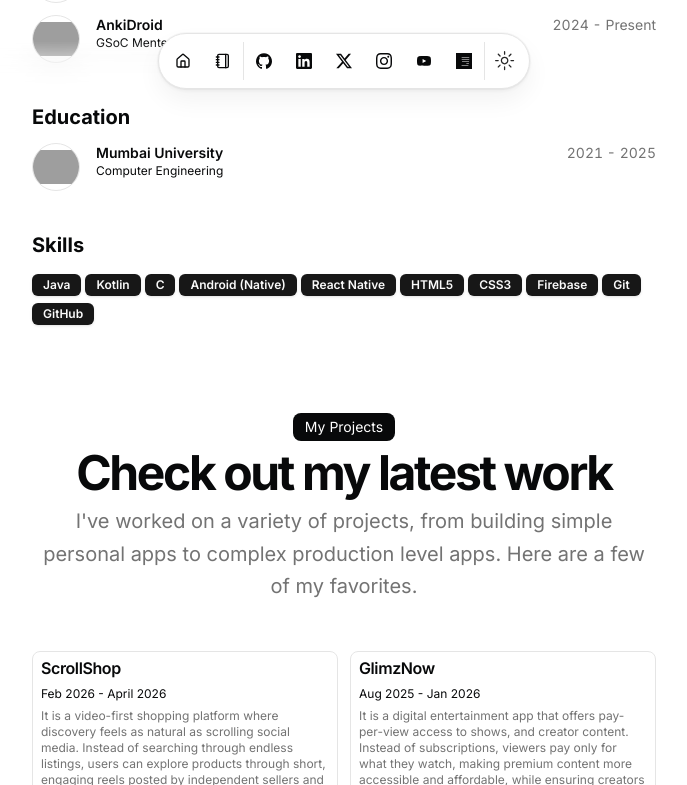
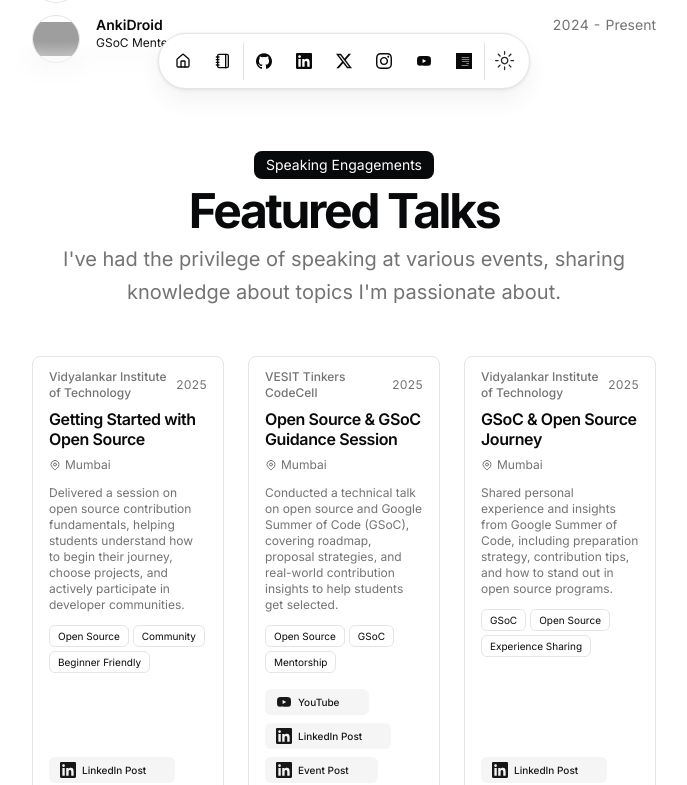
Before and after one commit to sanjaysargam/thesanjaysargam, a Next.js app: page / in a window 1280 px wide. Shown: the part 695-1480 px from the top of the page, without its empty margins (296-983 px from the left). Built offline with nearby package versions, Linux system fonts and the light colour scheme; grey boxes are pictures that could not be loaded.

Commit message:
open in new tab

```diff
--- a/src/app/page.tsx
+++ b/src/app/page.tsx
@@ -1,4 +1,5 @@
 import { HackathonCard } from "@/components/hackathon-card";
+import { TalkCard } from "@/components/talk-card";
 import BlurFade from "@/components/magicui/blur-fade";
 import BlurFadeText from "@/components/magicui/blur-fade-text";
 import { ProjectCard } from "@/components/project-card";
@@ -74,15 +75,51 @@ export default function Page() {
           ))}
         </div>
       </section>
+      <section id="talks">
+        <div className="space-y-12 w-full py-12">
+          <BlurFade delay={BLUR_FADE_DELAY * 6.5}>
+            <div className="flex flex-col items-center justify-center space-y-4 text-center">
+              <div className="space-y-2">
+                <div className="inline-block rounded-lg bg-foreground text-background px-3 py-1 text-sm">
+                  Speaking Engagements
+                </div>
+                <h2 className="text-3xl font-bold tracking-tighter sm:text-5xl">
+                  Featured Talks
+                </h2>
+                <p className="text-muted-foreground md:text-xl/relaxed lg:text-base/relaxed xl:text-xl/relaxed">
+                  I've had the privilege of speaking at various events, sharing knowledge
+                  about topics I'm passionate about.
+                </p>
+              </div>
+            </div>
+          </BlurFade>
+          <div className="grid grid-cols-1 gap-6 sm:grid-cols-2 lg:grid-cols-3 max-w-[1200px] mx-auto">
+            {DATA.talks.map((talk, id) => (
+              <BlurFade key={talk.title} delay={BLUR_FADE_DELAY * 7 + id * 0.05}>
+                <TalkCard
+                  title={talk.title}
+                  description={talk.description}
+                  date={talk.date}
+                  event={talk.event}
+                  location={talk.location}
+                  thumbnail={talk.thumbnail}
+                  media={talk.media}
+                  tags={talk.tags}
+                />
+              </BlurFade>
+            ))}
+          </div>
+        </div>
+      </section>
       <section id="education">
         <div className="flex min-h-0 flex-col gap-y-3">
-          <BlurFade delay={BLUR_FADE_DELAY * 7}>
+          <BlurFade delay={BLUR_FADE_DELAY * 9}>
             <h2 className="text-xl font-bold">Education</h2>
           </BlurFade>
           {DATA.education.map((education, id) => (
             <BlurFade
               key={education.school}
-              delay={BLUR_FADE_DELAY * 8 + id * 0.05}
+              delay={BLUR_FADE_DELAY * 10 + id * 0.05}
             >
               <ResumeCard
                 key={education.school}
@@ -99,12 +136,12 @@ export default function Page() {
       </section>
       <section id="skills">
         <div className="flex min-h-0 flex-col gap-y-3">
-          <BlurFade delay={BLUR_FADE_DELAY * 9}>
+          <BlurFade delay={BLUR_FADE_DELAY * 11}>
             <h2 className="text-xl font-bold">Skills</h2>
           </BlurFade>
           <div className="flex flex-wrap gap-1">
             {DATA.skills.map((skill, id) => (
-              <BlurFade key={skill} delay={BLUR_FADE_DELAY * 10 + id * 0.05}>
+              <BlurFade key={skill} delay={BLUR_FADE_DELAY * 12 + id * 0.05}>
                 <Badge key={skill}>{skill}</Badge>
               </BlurFade>
             ))}
@@ -113,7 +150,7 @@ export default function Page() {
       </section>
       <section id="projects">
         <div className="space-y-12 w-full py-12">
-          <BlurFade delay={BLUR_FADE_DELAY * 11}>
+          <BlurFade delay={BLUR_FADE_DELAY * 13}>
             <div className="flex flex-col items-center justify-center space-y-4 text-center">
               <div className="space-y-2">
                 <div className="inline-block rounded-lg bg-foreground text-background px-3 py-1 text-sm">
@@ -133,7 +170,7 @@ export default function Page() {
             {DATA.projects.map((project, id) => (
               <BlurFade
                 key={project.title}
-                delay={BLUR_FADE_DELAY * 12 + id * 0.05}
+                delay={BLUR_FADE_DELAY * 14 + id * 0.05}
               >
                 <ProjectCard
                   href={project.href}
@@ -196,7 +233,7 @@ export default function Page() {
       </section> */}
       <section id="contact">
         <div className="grid items-center justify-center gap-4 px-4 text-center md:px-6 w-full py-12">
-          <BlurFade delay={BLUR_FADE_DELAY * 16}>
+          <BlurFade delay={BLUR_FADE_DELAY * 18}>
             <div className="space-y-3">
               <div className="inline-block rounded-lg bg-foreground text-background px-3 py-1 text-sm">
                 Contact
--- a/src/components/navbar.tsx
+++ b/src/components/navbar.tsx
@@ -22,6 +22,8 @@ export default function Navbar() {
               <TooltipTrigger asChild>
                 <Link
                   href={item.href}
+                    target="_blank"
+                    rel="noopener noreferrer"
                   className={cn(
                     buttonVariants({ variant: "ghost", size: "icon" }),
                     "size-12"
@@ -45,6 +47,9 @@ export default function Navbar() {
                 <TooltipTrigger asChild>
                   <Link
                     href={social.url}
+                      target="_blank"
+  rel="noopener noreferrer"
+
                     className={cn(
                       buttonVariants({ variant: "ghost", size: "icon" }),
                       "size-12"
--- /dev/null
+++ b/src/components/talk-card.tsx
@@ -0,0 +1,123 @@
+import { Badge } from "@/components/ui/badge";
+import { Card, CardContent, CardFooter, CardHeader, CardTitle } from "@/components/ui/card";
+import { cn } from "@/lib/utils";
+import Image from "next/image";
+import Link from "next/link";
+import Markdown from "react-markdown";
+import { Icons } from "@/components/icons";
+
+interface MediaLink {
+  type: string;
+  url: string;
+  label: string;
+  icon: React.ReactNode;
+}
+
+interface TalkCardProps {
+  title: string;
+  description: string;
+  date: string;
+  event: string;
+  location: string;
+  thumbnail?: string;
+  media?: readonly MediaLink[];
+  tags?: readonly string[];
+  className?: string;
+}
+
+export function TalkCard({
+  title,
+  description,
+  date,
+  event,
+  location,
+  thumbnail,
+  media,
+  tags,
+  className,
+}: TalkCardProps) {
+  return (
+    <Card className={cn("flex flex-col overflow-hidden border hover:shadow-lg transition-all duration-300 ease-out h-full group", className)}>
+      {/* Thumbnail with platform badges */}
+      {thumbnail && (
+        <div className="relative h-48 w-full overflow-hidden bg-muted">
+          <Image
+            src={thumbnail}
+            alt={title}
+            fill
+            className="object-cover object-center transition-transform duration-300 group-hover:scale-105"
+            sizes="(max-width: 768px) 100vw, (max-width: 1200px) 50vw, 33vw"
+          />
+          {media && media.length > 1 && (
+            <div className="absolute top-2 right-2 flex gap-1">
+              {media.slice(0, 3).map((m, idx) => (
+                <div key={idx} className="flex items-center gap-1 rounded-full bg-black/60 px-2 py-1 text-xs text-white backdrop-blur-sm">
+                  {m.icon}
+                </div>
+              ))}
+            </div>
+          )}
+        </div>
+      )}
+
+      <CardHeader className="flex flex-col gap-2 px-4 py-3">
+        {/* Event and Date */}
+        <div className="flex items-center justify-between text-xs text-muted-foreground">
+          <span className="font-medium">{event}</span>
+          <time className="tabular-nums">{date}</time>
+        </div>
+
+        {/* Title */}
+        <CardTitle className="line-clamp-2 text-base leading-tight">{title}</CardTitle>
+
+        {/* Location */}
+        {location && (
+          <div className="flex items-center gap-1 text-xs text-muted-foreground">
+            <svg className="h-3 w-3" fill="none" stroke="currentColor" viewBox="0 0 24 24">
+              <path strokeLinecap="round" strokeLinejoin="round" strokeWidth={2} d="M17.657 16.657L13.414 20.9a1.998 1.998 0 01-2.827 0l-4.244-4.243a8 8 0 1111.314 0z" />
+              <path strokeLinecap="round" strokeLinejoin="round" strokeWidth={2} d="M15 11a3 3 0 11-6 0 3 3 0 016 0z" />
+            </svg>
+            <span>{location}</span>
+          </div>
+        )}
+      </CardHeader>
+
+      <CardContent className="flex-1 px-4 pb-2">
+        {/* Description */}
+        <Markdown className="prose prose-sm max-w-full text-pretty font-sans text-xs text-muted-foreground dark:prose-invert">
+          {description}
+        </Markdown>
+
+        {/* Tags */}
+        {tags && tags.length > 0 && (
+          <div className="mt-3 flex flex-wrap gap-1">
+            {tags?.map((tag) => (
+              <Badge key={tag} variant="outline" className="px-2 py-0 text-[10px] font-normal">
+                {tag}
+              </Badge>
+            ))}
+          </div>
+        )}
+      </CardContent>
+
+      <CardFooter className="px-4 pb-4 pt-2">
+        {/* Media Links */}
+        {media && media.length > 0 && (
+          <div className="flex flex-wrap gap-2">
+            {media?.map((link, idx) => (
+              <Link href={link.url} key={idx} target="_blank" rel="noopener noreferrer" className="group/link">
+                <Badge variant="secondary" className="flex items-center gap-1.5 px-2.5 py-1 text-[10px] font-medium transition-colors hover:bg-primary hover:text-primary-foreground">
+                  {link.icon}
+                  <span>{link.label}</span>
+                  <svg className="h-3 w-3 opacity-0 transition-opacity group-hover/link:opacity-100" fill="none" stroke="currentColor" viewBox="0 0 24 24">
+                    <path strokeLinecap="round" strokeLinejoin="round" strokeWidth={2} d="M10 6H6a2 2 0 00-2 2v10a2 2 0 002 2h10a2 2 0 002-2v-4M14 4h6m0 0v6m0-6L10 14" />
+                  </svg>
+                </Badge>
+              </Link>
+            ))}
+          </div>
+        )}
+      </CardFooter>
+    </Card>
+  );
+}
--- a/src/data/resume.tsx
+++ b/src/data/resume.tsx
@@ -303,4 +303,69 @@ A simple, reliable ecosystem for faster and accessible healthcare.`,
       links: [],
     },
   ],
+  talks: [
+  {
+    title: "Getting Started with Open Source",
+    description: "Delivered a session on open source contribution fundamentals, helping students understand how to begin their journey, choose projects, and actively participate in developer communities.",
+    date: "2025",
+    event: "Vidyalankar Institute of Technology",
+    location: "Mumbai",
+    thumbnail: "",
+    media: [
+      {
+        type: "linkedin",
+        url: "https://www.linkedin.com/posts/sanjaysargam_i-had-the-opportunity-to-deliver-a-session-activity-7364909148376825857-Op-D",
+        label: "LinkedIn Post",
+        icon: <Icons.linkedin className="h-4 w-4" />
+      }
+    ],
+    tags: ["Open Source", "Community", "Beginner Friendly"]
+  },
+  {
+    title: "Open Source & GSoC Guidance Session",
+    description: "Conducted a technical talk on open source and Google Summer of Code (GSoC), covering roadmap, proposal strategies, and real-world contribution insights to help students get selected.",
+    date: "2025",
+    event: "VESIT Tinkers CodeCell",
+    location: "Mumbai",
+    thumbnail: "",
+    media: [
+      {
+        type: "youtube",
+        url: "https://youtu.be/YSd0pHeE5Ps",
+        label: "YouTube",
+        icon: <Icons.youtube className="h-4 w-4" />
+      },
+      {
+        type: "linkedin",
+        url: "https://www.linkedin.com/posts/sanjaysargam_opensource-gsoc-techtalk-activity-7385893437931245568-tQTI",
+        label: "LinkedIn Post",
+        icon: <Icons.linkedin className="h-4 w-4" />
+      },
+      {
+        type: "linkedin",
+        url: "https://www.linkedin.com/posts/vesit-tinkers-codecell-computer-department_gsoc-opensource-codecelltinkerer-ugcPost-7387141940271730688-kGrs",
+        label: "Event Post",
+        icon: <Icons.linkedin className="h-4 w-4" />
+      }
+    ],
+    tags: ["Open Source", "GSoC", "Mentorship"]
+  },
+  {
+    title: "GSoC & Open Source Journey",
+    description: "Shared personal experience and insights from Google Summer of Code, including preparation strategy, contribution tips, and how to stand out in open source programs.",
+    date: "2025",
+    event: "Vidyalankar Institute of Technology",
+    location: "Mumbai",
+    thumbnail: "",
+    media: [
+      {
+        type: "linkedin",
+        url: "https://www.linkedin.com/posts/sanjaysargam_spoke-at-vidyalankar-institute-of-technology-activity-7425776953020026880-dXM-",
+        label: "LinkedIn Post",
+        icon: <Icons.linkedin className="h-4 w-4" />
+      }
+    ],
+    tags: ["GSoC", "Open Source", "Experience Sharing"]
+  }
+],
 } as const;
```
